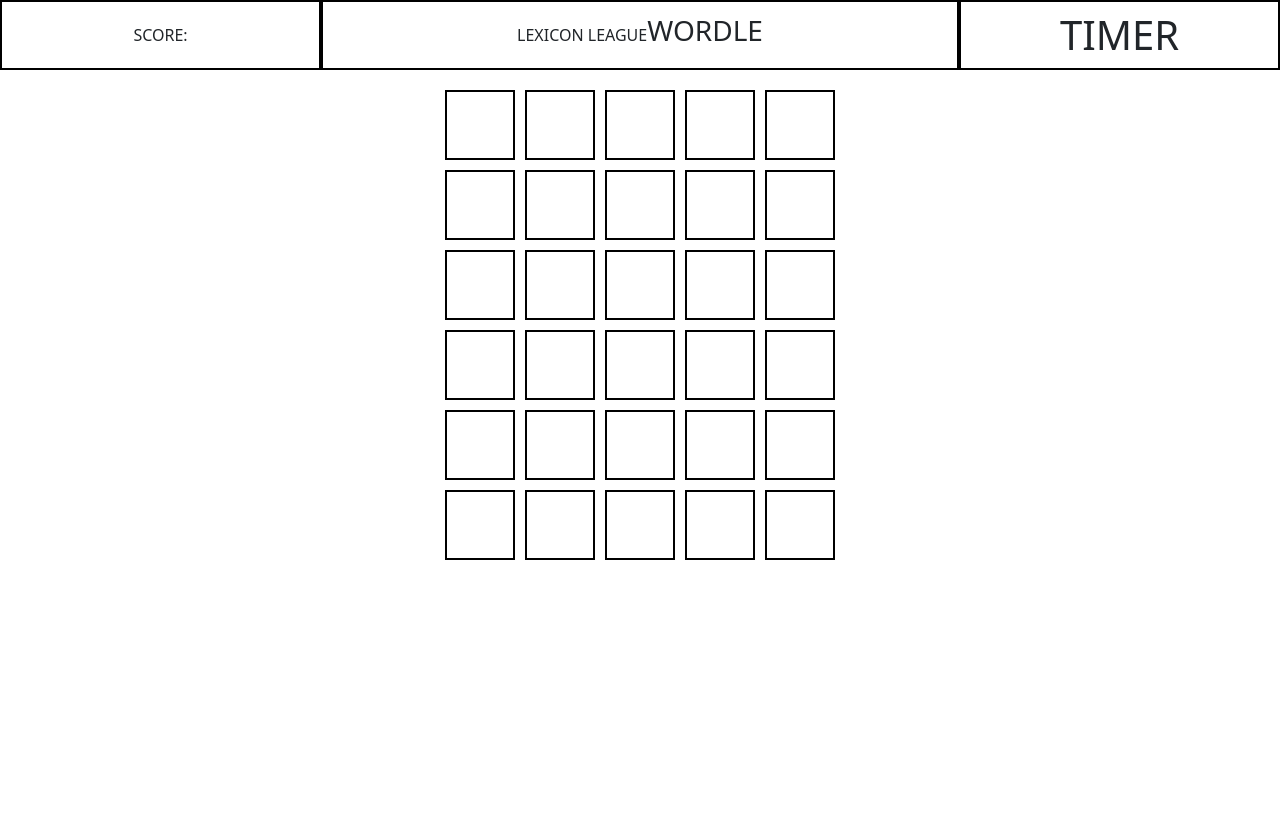
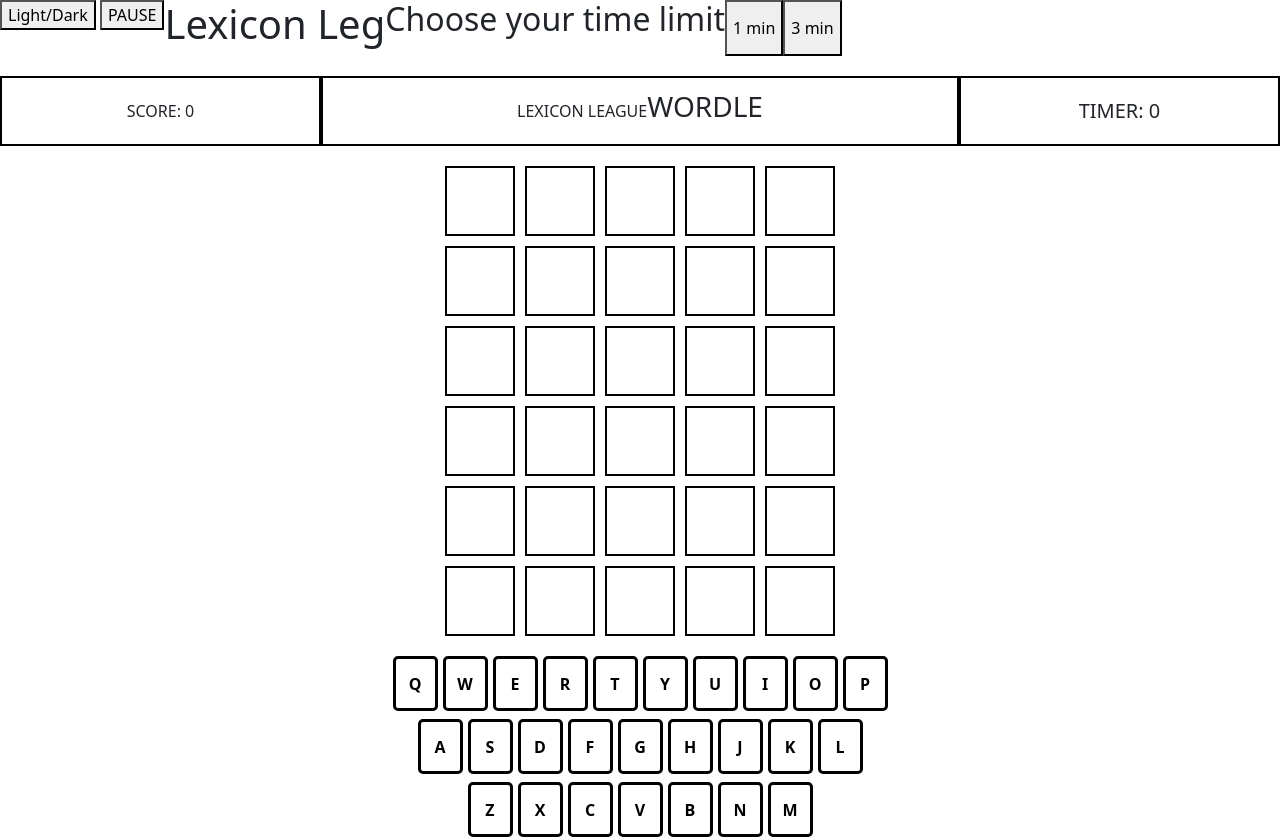
Before and after one commit to gitblip/Wordle-Replica, a Python web app: template templates/index.html in a window 1280 px wide. Before the commit the page ends 560 px from the top, so only its background shows below. Run offline with Jinja, Linux system fonts and the light colour scheme; the template is opened without the code that fills it, so the values that code supplies are empty.

Commit message:
Added working keyboard, scoreboard and timer

```diff
--- a/static/script.js
+++ b/static/script.js
@@ -3,6 +3,7 @@
 console.log(ans);
 
 let score = 0;
+
 console.log(score);
 
 //Create board
@@ -30,6 +31,8 @@
 let count = 0;
 
 document.addEventListener("keydown", function(event) {
+    StartTimer();
+
     console.log(event.key);
 
     if (event.key === "Backspace")
@@ -57,6 +60,9 @@
                 AssignColor(Check, CurrentTile);
 
                 CurrentRow++;
+
+                //change the keyboard tiles' colour
+                KeyboardColour(Check);
 
                 if (count == 5) {
                     NewBoard();
@@ -125,10 +131,11 @@
 
 //Score
 let scoreboard = document.querySelector(".w-score")
+scoreboard.textContent = "SCORE: " + score;
 
 function IncreaseScore() {
     score++;
-    scoreboard.textContent = "Score: " + score;
+    scoreboard.textContent = "SCORE: " + score;
 }
 
 //New Board:
@@ -149,4 +156,38 @@
 
     console.log(ans);
     console.log(score);
+
+    let keys = document.querySelectorAll(".key");
+    keys.forEach(function(key) {
+        key.classList.remove("k-used0","k-used1", "k-used2");
+    });
+
 }
+
+function KeyboardColour(Check) {
+    for (let a = 0; a < 5; a++) {
+        let letter = guess[a];
+        let tempnum = Check[a];
+
+        let key = document.querySelector(`.key[data-key="${letter}"]`);
+
+        if (!key)
+            continue;
+
+        if (tempnum == 2) {
+            key.classList.remove("k-used0");
+            key.classList.remove("k-used1");
+
+            key.classList.add("k-used2");
+        }
+        else if ( tempnum == 1) {
+            if (!key.classList.contains("k-used2")) {
+                key.classList.remove("k-used0");
+                key.classList.add("k-used1");
+            }
+        }
+        else
+            if (!key.classList.contains("k-used2") && !key.classList.contains("k-used1"))
+                key.classList.add("k-used0");
+    }
+}
--- a/static/styles.css
+++ b/static/styles.css
@@ -1,3 +1,14 @@
+.w-game {
+    display: flex;
+    flex-direction: column;
+    gap: 20px;
+}
+
+.w-timeselect {
+    display: flex;
+}
+
+
 .w-row {
     display: flex;
     align-items: center;
@@ -34,7 +45,7 @@
     flex: 2;
     align-items: center;
     justify-content: center;
-    font-size: 40px;
+    font-size: 20px;
 }
 
 .w-score {
@@ -83,3 +94,54 @@
 .yellow {
     background-color: yellow;
 }
+
+.w-left-time {
+    flex-direction: column;
+}
+
+.w-keyboard {
+    display: flex;
+    flex-direction: column;
+    gap: 8px;
+}
+
+.w-keyboard-row {
+    display: flex;
+    gap: 5px;
+    justify-content: center;
+    align-items: center;
+}
+
+.key {
+    width: 45px;
+    height: 55px;
+    border: solid black;
+    border-radius: 5px;
+    background-color: white;
+    color: black;
+    font-weight: bold;
+    cursor: pointer;
+}
+
+.k-used2 {
+    background-color: green;
+    color: white;
+}
+
+.k-used0 {
+    background-color: gray;
+    color: white;
+}
+
+.k-used1 {
+    background-color: yellow;
+    color: white;
+}
+
+#w-pause {}
+
+#w-theme {}
+
+#onemin {
+
+}
--- /dev/null
+++ b/static/timer.js
@@ -0,0 +1,59 @@
+let selectedtime = 0;
+let remtime = 0;
+let timer = null;
+let pause = false;
+
+let OneMin = document.getElementById("onemin");
+let ThreeMin = document.getElementById("threemin");
+let paused = document.getElementById("w-pause");
+let theme = document.getElementById("w-theme");
+let time = document.querySelector(".w-timer");
+
+time.textContent = "TIMER: " + selectedtime;
+
+OneMin.addEventListener("click", function() {
+    console.log("1 min selected");
+    selectedtime = 60;
+    remtime = 60;
+    time.textContent = "TIMER: " + selectedtime;
+})
+
+ThreeMin.addEventListener("click", function() {
+    console.log("3 min selected");
+    selectedtime = 180;
+    remtime = 180;
+    time.textContent = "TIMER: " + selectedtime;
+})
+
+paused.addEventListener("click", function() {
+
+    if (pause == false) {
+        clearInterval(timer);
+        timer = null;
+        console.log("PAUSED");
+        pause = true;
+    }
+    else {
+        pause = false;
+        StartTimer();
+        time.textContent = "TIMER: " + remtime;
+        console.log("RESUMED");
+    }
+})
+
+function StartTimer() {
+    if (timer !== null)
+        return;
+
+    timer = setInterval(function() {
+        remtime--;
+        time.textContent = "TIMER: " + remtime;
+
+        if (remtime <= 0) {
+            clearInterval(timer);
+            timer = null;
+
+            console.log("GAME OVER");
+        }
+    }, 1000);
+}
--- a/templates/index.html
+++ b/templates/index.html
@@ -9,18 +9,72 @@
 </head>
 
 <body style="text-align:center">
-    <div class="w-header">
+
+    <div class="w-timeselect">
+        <div class="w-left-time">
+            <button id="w-theme"> Light/Dark </button>
+            <button id="w-pause"> PAUSE </button>
+        </div>
+
+        <h1>Lexicon Leg</h1>
+        <h2> Choose your time limit </h2>
+
+        <button id="onemin"> 1 min </button>
+        <button id="threemin"> 3 min </button>
+    </div>
+
+    <div class="w-game">
+        <div class="w-header">
 
 
-        <div class="w-score"> SCORE: </div>
-        <div class="w-title">LEXICON LEAGUE<h3>WORDLE</h3></div>
-        <div class="w-timer">TIMER</div>
+            <div class="w-score"> SCORE: </div>
+            <div class="w-title">LEXICON LEAGUE<h3>WORDLE</h3></div>
+            <div class="w-timer">TIMER</div>
 
+        </div>
+        <div id="w-board"></div>
     </div>
-    <div id="w-board"></div>
+
+    <div class="w-keyboard">
+        <div class="w-keyboard-row">
+            <button class="key" data-key="Q">Q</button>
+            <button class="key" data-key="W">W</button>
+            <button class="key" data-key="E">E</button>
+            <button class="key" data-key="R">R</button>
+            <button class="key" data-key="T">T</button>
+            <button class="key" data-key="Y">Y</button>
+            <button class="key" data-key="U">U</button>
+            <button class="key" data-key="I">I</button>
+            <button class="key" data-key="O">O</button>
+            <button class="key" data-key="P">P</button>
+        </div>
+
+        <div class="w-keyboard-row">
+            <button class="key" data-key="A">A</button>
+            <button class="key" data-key="S">S</button>
+            <button class="key" data-key="D">D</button>
+            <button class="key" data-key="F">F</button>
+            <button class="key" data-key="G">G</button>
+            <button class="key" data-key="H">H</button>
+            <button class="key" data-key="J">J</button>
+            <button class="key" data-key="K">K</button>
+            <button class="key" data-key="L">L</button>
+        </div>
+
+        <div class="w-keyboard-row">
+            <button class="key" data-key="Z">Z</button>
+            <button class="key" data-key="X">X</button>
+            <button class="key" data-key="C">C</button>
+            <button class="key" data-key="V">V</button>
+            <button class="key" data-key="B">B</button>
+            <button class="key" data-key="N">N</button>
+            <button class="key" data-key="M">M</button>
+        </div>
+    </div>
 
 <script src="../static/words.js"></script>
 <script src="../static/script.js"></script>
+<script src="../static/timer.js"></script>
 
 
 </body>
```
